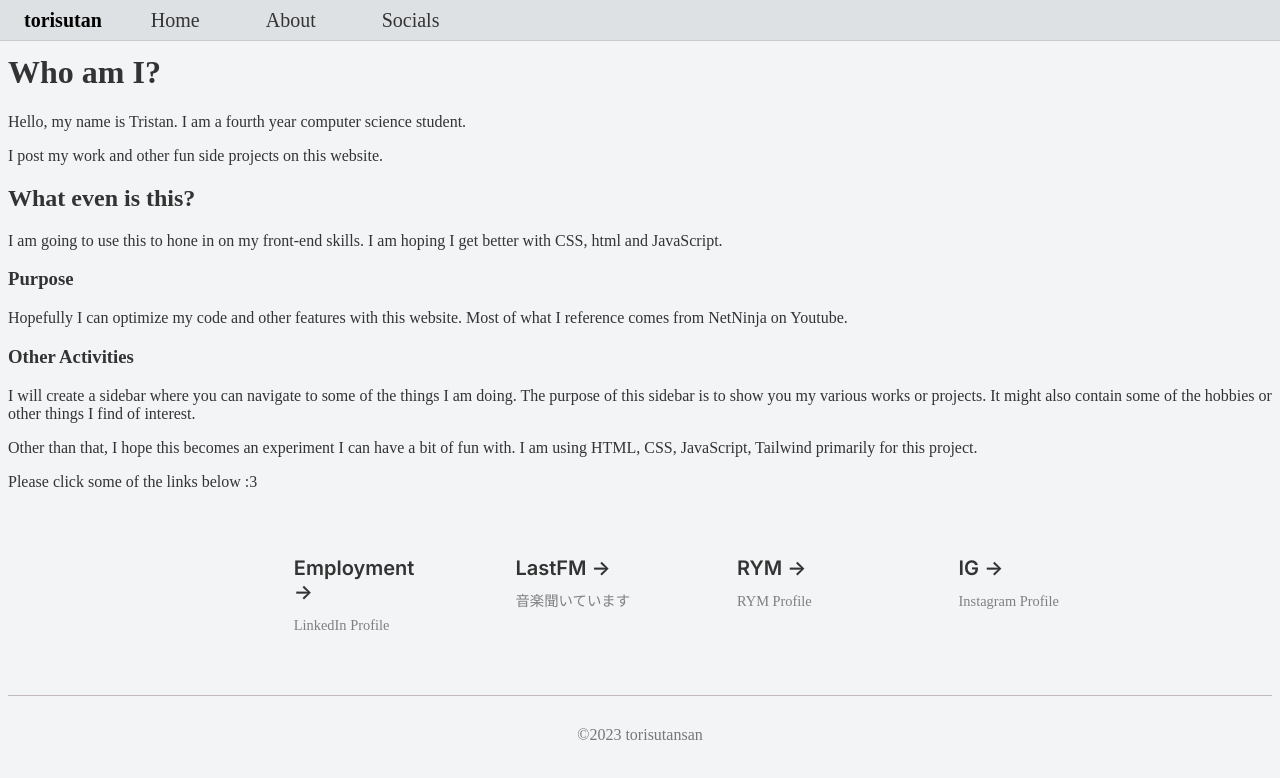
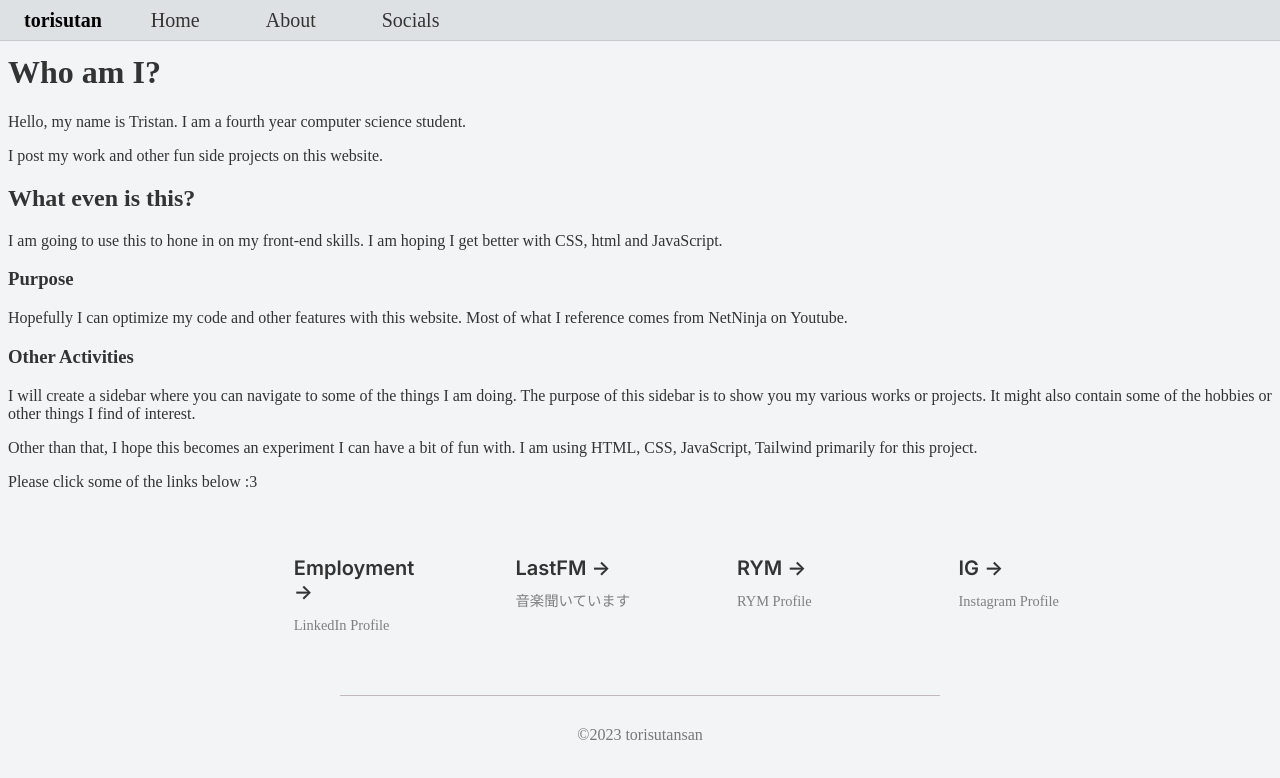
Before and after one commit to torisutansan02/torisutansan, a Next.js app: page / in a window 1280 px wide. Shown: the top 778 px of the page. Built offline with nearby package versions, Linux system fonts and the light colour scheme; a web font is replaced by a local one.

Commit message:
one small change

```diff
--- a/styles/globals.css
+++ b/styles/globals.css
@@ -85,6 +85,7 @@ footer {
   padding: 30px 0;
   color: #777;
   margin: 2% auto;
+  max-width: 600px;
   border-top: 1px solid #c1b9b9;
 }
 
@@ -101,7 +102,6 @@ footer {
   footer {
     border-top: 1px solid white;
     color: white;
-    max-width: 600px;
     background: #282b30;
   }
   li {
```
